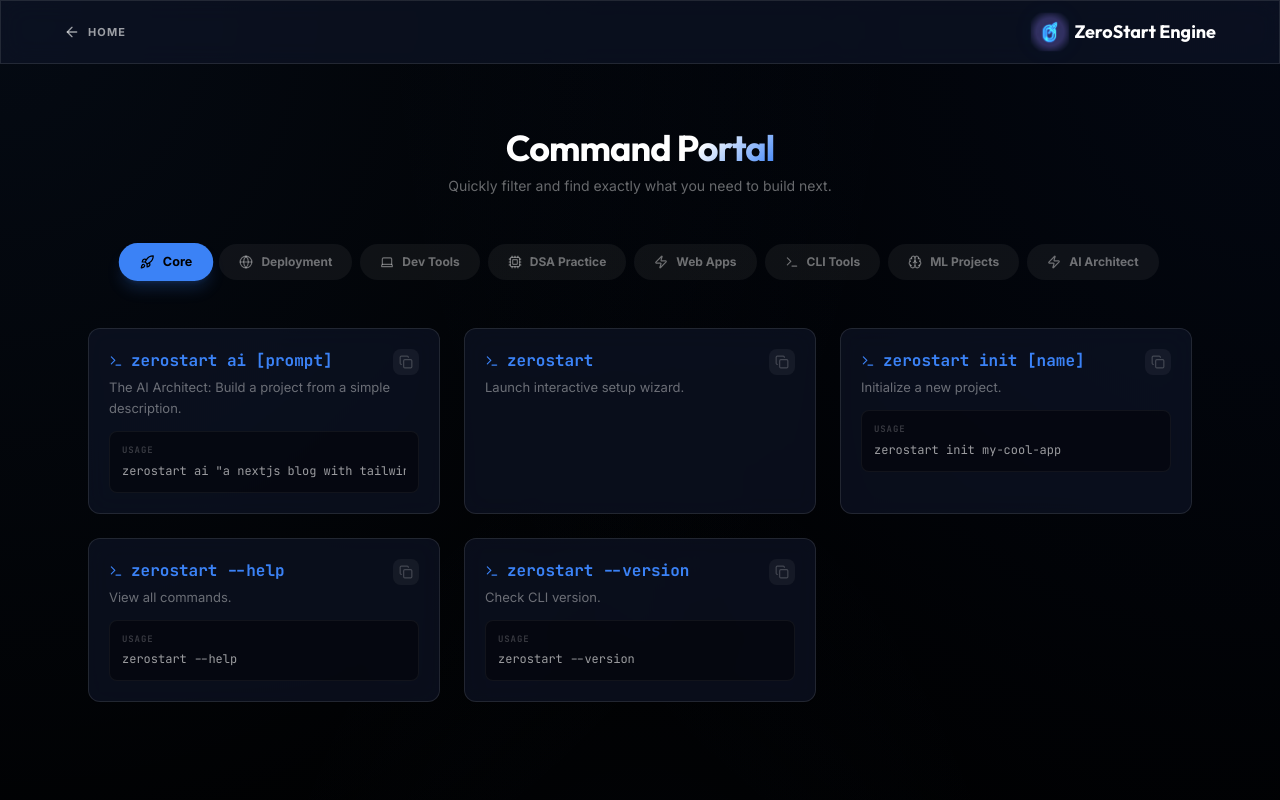
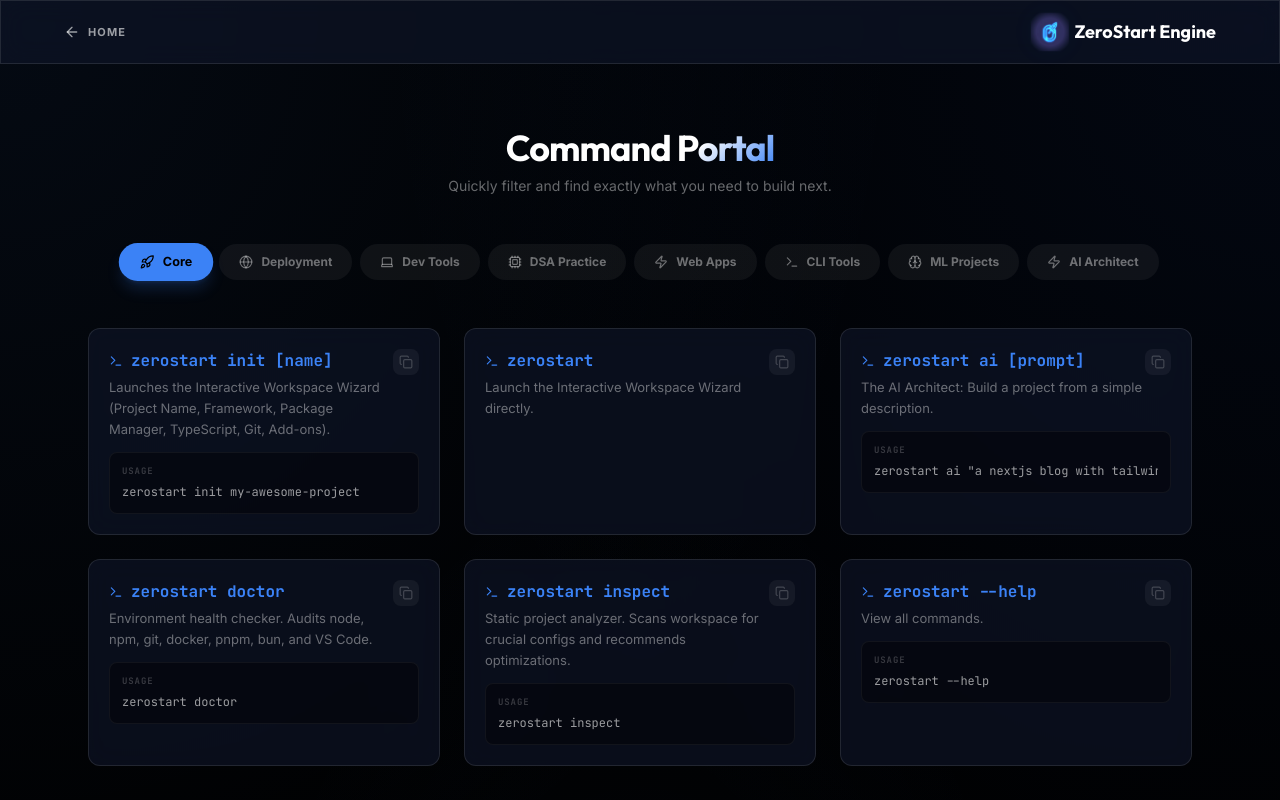
Before and after one commit to KushaalNayak/ZeroStart-Web, a React (Vite) app: page /commands in a window 1280 px wide. Shown: the top 800 px of the page. Built offline with nearby package versions, Linux system fonts and the light colour scheme.

Commit message:
version 0.0.55 updated

```diff
--- a/src/pages/Changelog.tsx
+++ b/src/pages/Changelog.tsx
@@ -6,9 +6,19 @@ import Footer from '../components/Footer';
 
 const releases = [
     {
+        version: 'v0.1.0',
+        date: 'July 2026',
+        badge: 'Latest',
+        updates: [
+            { title: 'Interactive Workspace Wizard', desc: 'Introduced "zerostart" / "zerostart init [name]" to launch a step-by-step interactive wizard configuring name, framework, TS, package manager, git, and add-ons.' },
+            { title: 'Modular Feature Adder', desc: 'Added "zerostart add <module>" to dynamically install and auto-configure eslint, prettier, tailwind, docker, github-actions, prisma, and shadcn non-interactively.' },
+            { title: 'Environment Diagnostics ("doctor")', desc: 'Run "zerostart doctor" to audit Node.js, package managers, Git, Docker, and VS Code configurations, with quick fix links.' },
+            { title: 'Static Project Analyzer ("inspect")', desc: 'Run "zerostart inspect" to scan your workspace directory for configuration files and suggest potential developer tool optimizations.' }
+        ]
+    },
+    {
         version: 'v0.0.50',
         date: 'June 2026',
-        badge: 'Latest',
         updates: [
             { title: 'Security Upgrade - Local Git Configurations', desc: 'Completely overhauled the GitHub CLI initialization flow. Personal Access Tokens (PATs) are now passed directly during the git push command rather than being embedded in the remote URL. This guarantees that your token is never accidentally left behind in plain text inside the .git/config file.' },
             { title: 'Enhanced API Reliability', desc: 'Added strict length validators for GitHub repository topics. Project tags and languages are now smartly truncated to the 35-character limit, preventing the GitHub API from silently rejecting the initialization process for longer tech-stack names.' },
--- a/src/pages/Commands.tsx
+++ b/src/pages/Commands.tsx
@@ -74,11 +74,12 @@ const Commands = () => {
 
     const commandData: Record<string, any[]> = {
         core: [
+            { command: 'init [name]', description: 'Launches the Interactive Workspace Wizard (Project Name, Framework, Package Manager, TypeScript, Git, Add-ons).', example: 'init my-awesome-project' },
+            { command: '', description: 'Launch the Interactive Workspace Wizard directly.', example: '' },
             { command: 'ai [prompt]', description: 'The AI Architect: Build a project from a simple description.', example: 'ai "a nextjs blog with tailwind"' },
-            { command: '', description: 'Launch interactive setup wizard.', example: '' },
-            { command: 'init [name]', description: 'Initialize a new project.', example: 'init my-cool-app' },
+            { command: 'doctor', description: 'Environment health checker. Audits node, npm, git, docker, pnpm, bun, and VS Code.', example: 'doctor' },
+            { command: 'inspect', description: 'Static project analyzer. Scans workspace for crucial configs and recommends optimizations.', example: 'inspect' },
             { command: '--help', description: 'View all commands.', example: '--help' },
-            { command: '--version', description: 'Check CLI version.', example: '--version' },
         ],
         deploy: [
             { command: 'deploy', description: 'Interactive deployment (Vercel/Netlify).', example: 'deploy' },
@@ -86,13 +87,17 @@ const Commands = () => {
             { command: 'deploy-netlify', description: 'Instant Netlify deployment.', example: 'deploy-netlify' },
         ],
         tools: [
+            { command: 'add <module>', description: 'Installs and configures docker, prisma, shadcn, github-actions, prettier, eslint, or tailwind dynamically.', example: 'add tailwind' },
+            { command: 'add eslint', description: 'Installs eslint, configures .eslintrc.json, and adds lint script.', example: 'add eslint' },
+            { command: 'add prettier', description: 'Installs prettier, configures .prettierrc / .prettierignore, and adds format script.', example: 'add prettier' },
+            { command: 'add tailwind', description: 'Installs tailwindcss, postcss, autoprefixer; generates configs; injects CSS.', example: 'add tailwind' },
+            { command: 'add docker', description: 'Adds custom Dockerfile (Next.js, React Nginx, Node, Python, Java).', example: 'add docker' },
+            { command: 'add github-actions', description: 'Creates a CI/CD build/test pipeline under .github/workflows/ci.yml.', example: 'add github-actions' },
+            { command: 'add prisma', description: 'Configures Prisma ORM with SQLite and creates a sample database model.', example: 'add prisma' },
+            { command: 'add shadcn', description: 'Non-interactively sets up components.json and lib/utils.', example: 'add shadcn' },
             { command: 'git', description: 'Setup local & remote GitHub repo.', example: 'git' },
-            { command: 'add [feature]', description: 'Add Auth, DB, or UI modules.', example: 'add auth' },
             { command: 'env', description: 'Interactive .env manager.', example: 'env' },
             { command: 'test', description: 'Setup Jest, Vitest, or Cypress.', example: 'test' },
-            { command: 'dev', description: 'Start development server.', example: 'dev' },
-            { command: 'build', description: 'Build for production.', example: 'build' },
-            { command: 'clean', description: 'Reset project/reinstall deps.', example: 'clean' },
         ],
         dsa: [
             { command: 'dsa-py', description: 'Instant Python DSA environment.', example: 'dsa-py' },
--- a/src/pages/Home.tsx
+++ b/src/pages/Home.tsx
@@ -50,11 +50,11 @@ const Home = () => {
     };
 
     const commands = [
-        { cmd: 'zerostart ai [prompt]', desc: 'The AI Architect: Build a project from a simple description.' },
-        { cmd: 'zerostart', desc: 'Launch the interactive project wizard' },
-        { cmd: 'zerostart dsa-cpp', desc: 'Create a C++ DSA practice project' },
-        { cmd: 'zerostart web-react', desc: 'Scaffold a React web app' },
-        { cmd: 'zerostart help', desc: 'Show all available commands' },
+        { cmd: 'zerostart init [name]', desc: 'Launches the new Interactive Workspace Wizard' },
+        { cmd: 'zerostart add <module>', desc: 'Installs project features dynamically (eslint, tailwind, docker, etc.)' },
+        { cmd: 'zerostart doctor', desc: 'Environment health checker for Node, Git, Docker, etc.' },
+        { cmd: 'zerostart inspect', desc: 'Static project analyzer recommending developer optimizations' },
+        { cmd: 'zerostart ai [prompt]', desc: 'AI Architect: Scaffold projects from a text description' },
     ];
 
     const reasons = [
@@ -278,6 +278,41 @@ const Home = () => {
                 </div>
             </section>
 
+            {/* ── GitHub Star Booster Section ── */}
+            <section className="py-12 px-6">
+                <div className="max-w-4xl mx-auto">
+                    <div className="relative rounded-3xl overflow-hidden border border-blue-vibrant/20 bg-[#0F111A]/80 backdrop-blur-xl p-8 md:p-12 shadow-[0_0_50px_rgba(59,130,246,0.15)] flex flex-col md:flex-row items-center justify-between gap-8 group hover:border-blue-vibrant/40 transition-all duration-300">
+                        {/* Glow effect */}
+                        <div className="absolute top-0 right-0 w-[300px] h-[300px] bg-blue-vibrant/5 rounded-full blur-[80px] pointer-events-none group-hover:bg-blue-vibrant/10 transition-all duration-300"></div>
+
+                        <div className="space-y-4 max-w-xl text-center md:text-left z-10">
+                            <span className="px-3 py-1 rounded-full bg-blue-vibrant/10 border border-blue-vibrant/20 text-blue-vibrant text-[10px] font-bold uppercase tracking-widest">
+                                Support Open Source
+                            </span>
+                            <h2 className="text-3xl font-bold font-display text-white tracking-tight">
+                                Show some love on <span className="text-gradient-blue">GitHub</span> ⭐
+                            </h2>
+                            <p className="text-white/50 text-sm leading-relaxed">
+                                ZeroStart is entirely free and open-source. Starring our repository helps other developers discover the toolkit, fuels new features, and keeps our templates updated. Let's hit the next star milestone together!
+                            </p>
+                        </div>
+
+                        <div className="flex flex-col items-center gap-4 z-10 shrink-0">
+                            <a
+                                href={GITHUB_URL}
+                                target="_blank"
+                                rel="noopener noreferrer"
+                                className="flex items-center gap-2 bg-gradient-to-r from-blue-vibrant to-cyan-400 hover:from-blue-vibrant/90 hover:to-cyan-400/90 text-black px-8 py-4 rounded-full text-sm font-bold shadow-lg shadow-blue-vibrant/20 hover:scale-105 active:scale-95 transition-all duration-200"
+                            >
+                                <Star className="w-4 h-4 fill-black animate-pulse" />
+                                Star on GitHub
+                            </a>
+                            <span className="text-xs text-white/40 font-mono">Join other stargazers!</span>
+                        </div>
+                    </div>
+                </div>
+            </section>
+
             {/* ── 5.5. VS CODE EXTENSION ── */}
             <section className="py-24 px-6 relative overflow-hidden bg-white/[0.01] border-y border-white/5">
                 <div className="absolute top-0 left-1/2 -translate-x-1/2 w-[800px] h-[400px] bg-blue-vibrant/5 rounded-full blur-[120px] pointer-events-none"></div>
```
